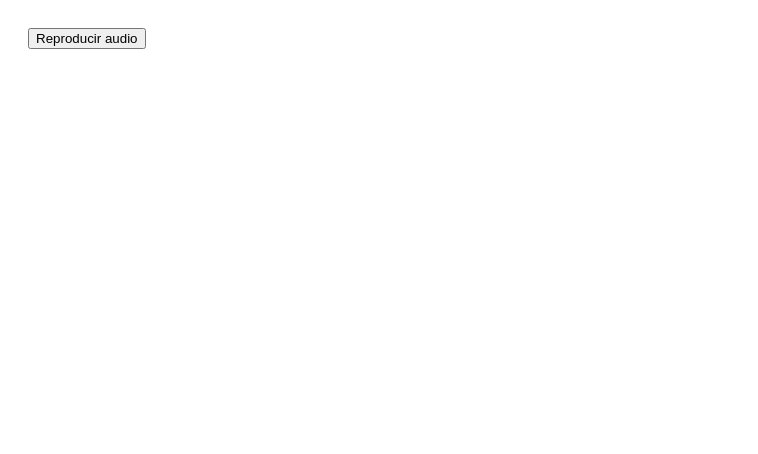
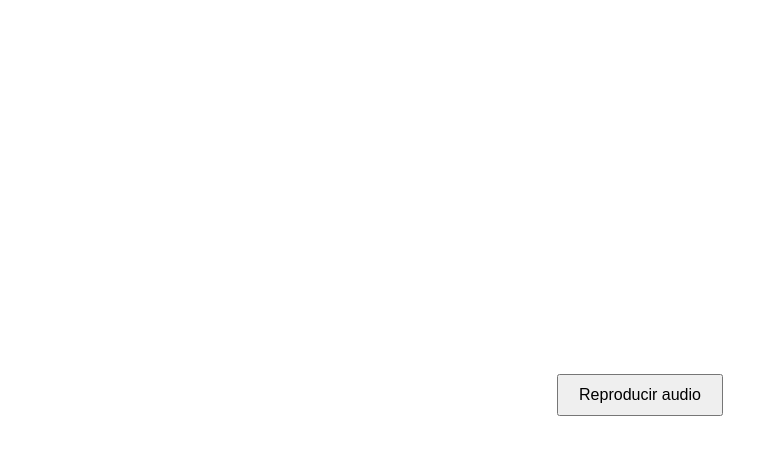
Before and after one commit to Wilrey/audio, a plain HTML site: page index.html in a window 1280 px wide. Shown: the whole page, without its empty margins (0-758 px from the left). Drawn offline with Linux system fonts and the light colour scheme.

Commit message:
Update index.html

```diff
--- a/index.html
+++ b/index.html
@@ -2,16 +2,39 @@
 <html>
 <head>
 <meta charset="UTF-8">
-<title>Reproduce Audio</title>
+<title>Audio Trigger</title>
 <style>
-  body { font-family: Arial; padding: 20px; }
-  #status { margin-left: 10px; color: green; }
+  body {
+    font-family: Arial;
+    display: flex;
+    justify-content: center;
+    align-items: center;
+    height: 100vh;
+    margin: 0;
+  }
+
+  .container {
+    text-align: center;
+  }
+
+  button {
+    padding: 10px 20px;
+    font-size: 16px;
+  }
+
+  #status {
+    margin-top: 10px;
+    color: green;
+    display: block;
+  }
 </style>
 </head>
 <body>
 
-<button onclick="start()">Reproducir audio</button>
-<span id="status"></span>
+<div class="container">
+  <button onclick="start()">Reproducir audio</button>
+  <span id="status"></span>
+</div>
 
 <script>
 const CLIENT_ID = "b85aea77-eb2c-454c-a8e9-a00ee57d5f3f";
@@ -43,7 +66,6 @@ async function sha256(plain) {
     .replace(/\+/g, '-').replace(/\//g, '_').replace(/=+$/, '');
 }
 
-// LOGIN
 async function start() {
   const codeVerifier = randomString(64);
   const codeChallenge = await sha256(codeVerifier);
@@ -62,7 +84,6 @@ async function start() {
   window.location = url;
 }
 
-// TOKEN
 async function getToken(code) {
   const verifier = sessionStorage.getItem("verifier");
 
@@ -83,7 +104,6 @@ async function getToken(code) {
   return data.access_token;
 }
 
-// API CALL
 async function callApi(token) {
   const conversationId = sessionStorage.getItem("conversationId");
 
@@ -105,7 +125,6 @@ async function callApi(token) {
   setTimeout(() => window.close(), 500);
 }
 
-// FLOW
 (async () => {
   const code = getParam("code");
 
```
